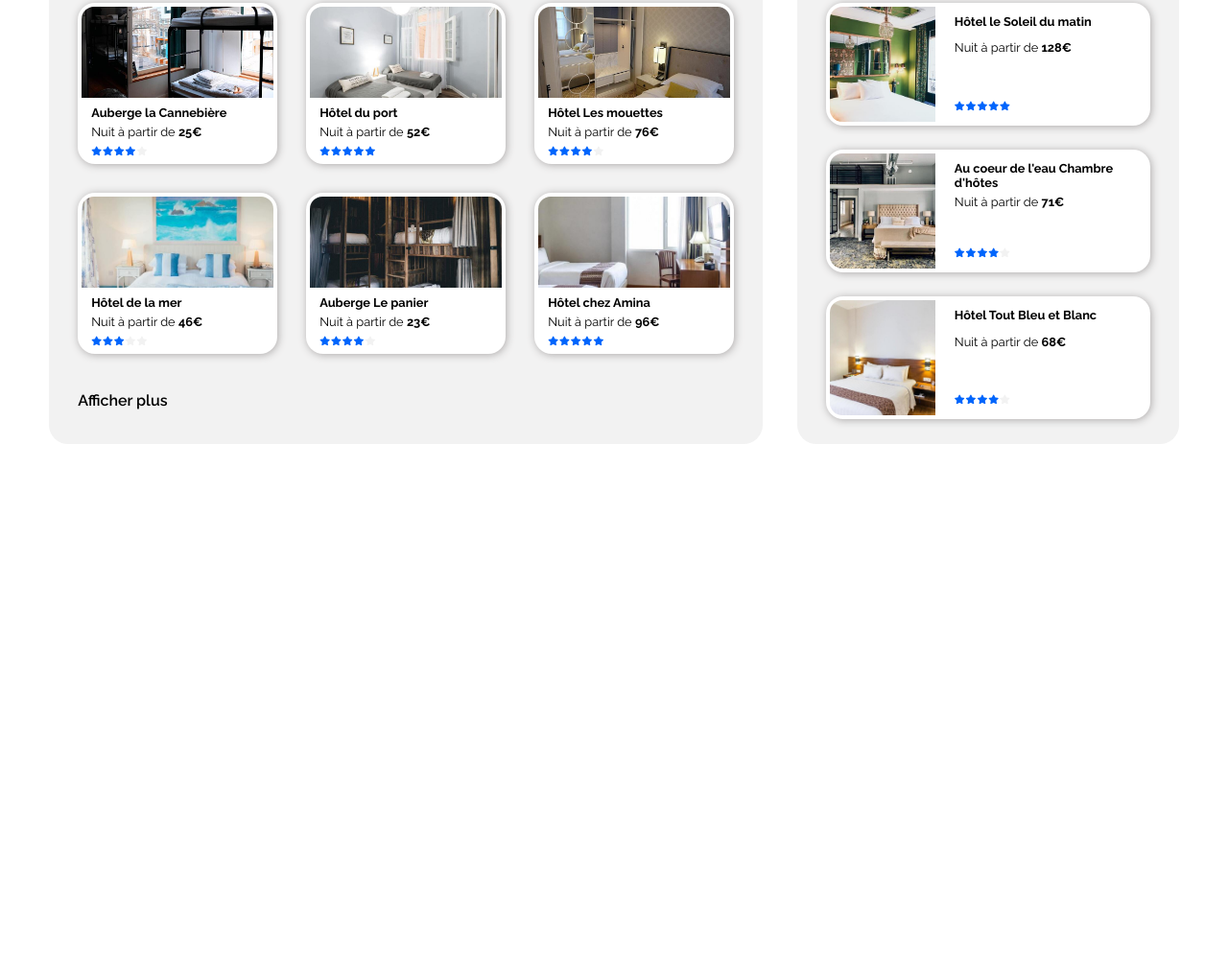
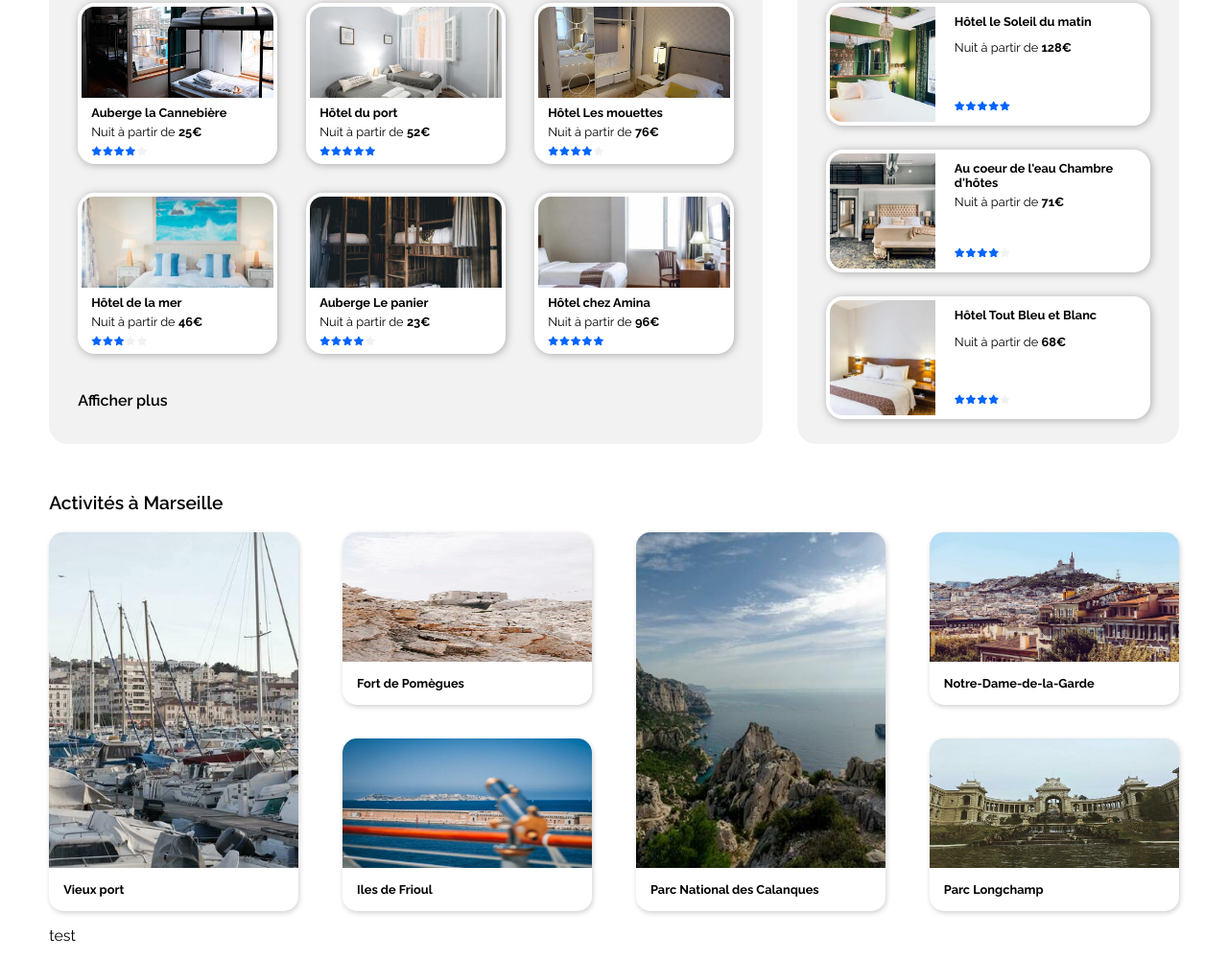
Before and after one commit to TCox972/20210723_Integration-maquette, a plain HTML site: page index.html in a window 1280 px wide. Shown: the part 454-1455 px from the top of the page at 96% size. Before the commit the page ends 917 px from the top, so only its background shows below. Drawn offline with Linux system fonts and the light colour scheme.

Commit message:
Section activités desktop terminée

```diff
--- a/index.html
+++ b/index.html
@@ -194,5 +194,44 @@
                 </div>
             </aside>
         </section>
+        <section id="activites">
+            <article id="resultats-activites">
+                <h1>Activités à Marseille</h1>
+                <div id="contenus">
+                    <div class="contenu-solo">
+                        <img class="img-solo" src="./images/activites/4_small/reno-laithienne-QUgJhdY5Fyk-unsplash.jpg" alt="">
+                        <h3>Vieux port</h3>
+                    </div>
+                    <div class="contenu-double">
+                        <div class="contenu-demi">
+                            <img class="img-double" src="./images/activites/4_small/paul-hermann-QFTrLdQIRhI-unsplash.jpg" alt="">
+                            <h3>Fort de Pomègues</h3>
+                        </div>
+                        <div class="contenu-demi">
+                            <img class="img-double" src="./images/activites/4_small/kevin-hikari-rV_Qd1l-VXg-unsplash.jpg" alt="">
+                            <h3>Iles de Frioul</h3>
+                        </div>
+                    </div>
+                    <div class="contenu-solo">
+                        <img class="img-solo" src="./images/activites/4_small/kilyan-sockalingum-NR8-cBCN3aI-unsplash.jpg" alt="">
+                        <h3>Parc National des Calanques</h3>
+                    </div>
+                    <div class="contenu-double">
+                        <div class="contenu-demi">
+                            <img class="img-double" src="./images/activites/4_small/florian-wehde-xW9e8gdotxI-unsplash.jpg" alt="">
+                            <h3>Notre-Dame-de-la-Garde</h3>
+                        </div>
+                        <div class="contenu-demi">
+                            <img class="img-double" src="./images/activites/4_small/lena-paulin-wH2-EJoDcV0-unsplash.jpg" alt="">
+                            <h3>Parc Longchamp</h3>
+                        </div>
+                    </div>
+                </div>
+            </article>
+        </section>
+        <footer>
+            <p>test</p>
+        </footer>
+
     </body>
 </html>
--- a/styles.css
+++ b/styles.css
@@ -165,7 +165,7 @@ li a{
     align-items: center;
     border: 1px #f2f2f2 solid;
     border-radius: 15px;
-    width: 365px;
+    width: 366px;
     height: 45px;
     display: flex;
     align-items: center;
@@ -234,14 +234,18 @@ li a{
     }
 
     #barre-recherche{
+        display: flex;
+        justify-content:  center;
+        align-self: center;
         margin-top: 50px;
         margin-right: auto;
         margin-left: auto;
         height: 64px;
-        width: 448px;
+        width: 366px;
         border-top: 2px #f2f2f2 solid;
         border-bottom: 2px #f2f2f2 solid;
         border-radius: 20px;
+        border-top-width: ;
     }
 
     #icone-map{
@@ -270,7 +274,7 @@ li a{
     }
 
     #zone-recherche{
-        width: 298px;
+        width: 216px;
         height: 58px;
         font-size: 1.4em;
     }
@@ -688,8 +692,68 @@ La premiere instruction permet l'inversion du aside et de l'article */
 
     #plus{
         font-size: 1.5em;
-        font-weight: 700
-        ;
+        font-weight: 700;
     }
+}
 
+/* Mise en forme de la section Activités */
+
+#activites{
+    margin-top: 30px;
 }
+
+#resultats-activites h1{
+    margin-bottom: 20px;
+}
+
+#resultats-activites{
+    display: flex;
+    flex-direction: column;
+}
+
+#contenus{
+    display: flex;
+    justify-content: space-between;
+}
+
+.contenu-double{
+    display: flex;
+    flex-direction: column;
+    justify-content: space-between;
+}
+
+.contenu-demi{
+    display: flex;
+    flex-direction: column;
+    border-radius: 15px;
+    box-shadow: 1px 2px 5px #d1cfcff5;
+}
+
+.contenu-demi h3{
+    margin: 15px;
+}
+
+.img-solo{
+    width: 260px;
+    height: 350px;
+    border-radius: 15px 15px 0 0;
+    object-fit: cover;
+    object-position: 52% 50%;
+}
+
+.img-double{
+    width: 260px;
+    height: 135px;
+    border-radius: 15px 15px 0 0;
+}
+
+.contenu-solo{
+    display: flex;
+    flex-direction: column;
+    border-radius: 15px;
+    box-shadow: 1px 2px 5px #d1cfcff5;
+}
+
+.contenu-solo h3{
+    margin: 15px;
+}
```
